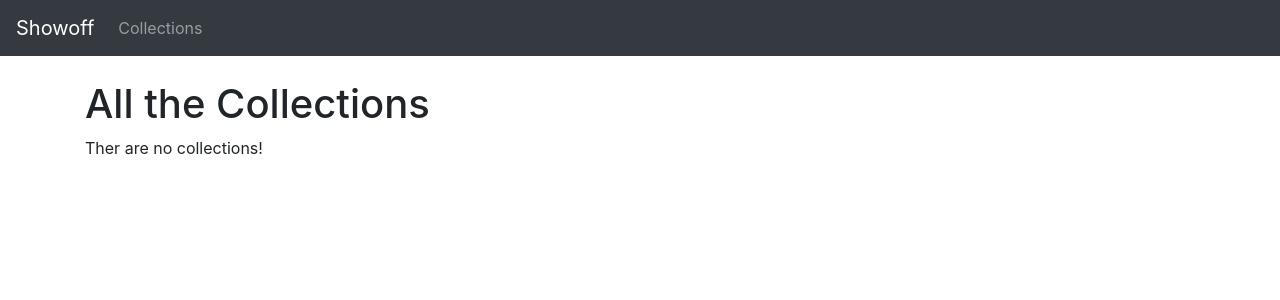
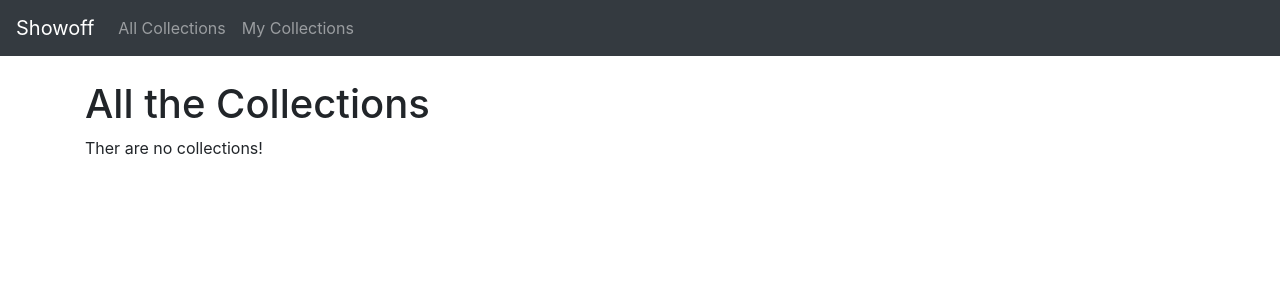
Before and after one commit to yashkir/showoff, a Django app: page /collections/ in a window 1280 px wide. Shown: the top 300 px of the page. Run offline with Django 3.2, Linux system fonts and the light colour scheme; data that the repository does not hold is empty; some libraries are stand-ins or nearby versions.

Commit message:
add My Collections to filter by user

```diff
--- a/main_app/templates/base.html
+++ b/main_app/templates/base.html
@@ -10,7 +10,9 @@
     <a class="navbar-brand" href="/">Showoff</a>
     <div>
       <ul class="navbar-nav">
-        <li class="nav-item"><a class="nav-link" href="{% url 'collections_index' %}">Collections</a></li>
+        <li class="nav-item"><a class="nav-link" href="{% url 'collections_index' %}">All Collections</a></li>
+        <!-- TODO fix hardcoded link here -->
+        <li class="nav-item"><a class="nav-link" href="{% url 'collections_index_by_user' 2 %}">My Collections</a></li>
       </ul>
     </div>
   </nav>
--- a/main_app/urls.py
+++ b/main_app/urls.py
@@ -5,6 +5,7 @@ from . import views
 urlpatterns = [
     path('', views.home, name='home'),
     path('collections/', views.collections_index, name='collections_index'),
+    path('collections/user/<int:user_id>/', views.collections_index_by_user, name='collections_index_by_user'),
     path('collections/<int:collection_id>/', views.collections_detail, name='collections_detail'),
     path('items/<int:item_id>/', views.items_detail, name='items_detail'),
 ]
--- a/main_app/views.py
+++ b/main_app/views.py
@@ -8,6 +8,10 @@ def home(request):
 
 def collections_index(request):
     collections = Collection.objects.all()
+    return render(request, 'collections/index.html', { 'collections': collections })
+
+def collections_index_by_user(request, user_id):
+    collections = Collection.objects.filter(user=user_id)
     return render(request, 'collections/index.html', { 'collections': collections })
 
 def collections_detail(request, collection_id):
```
